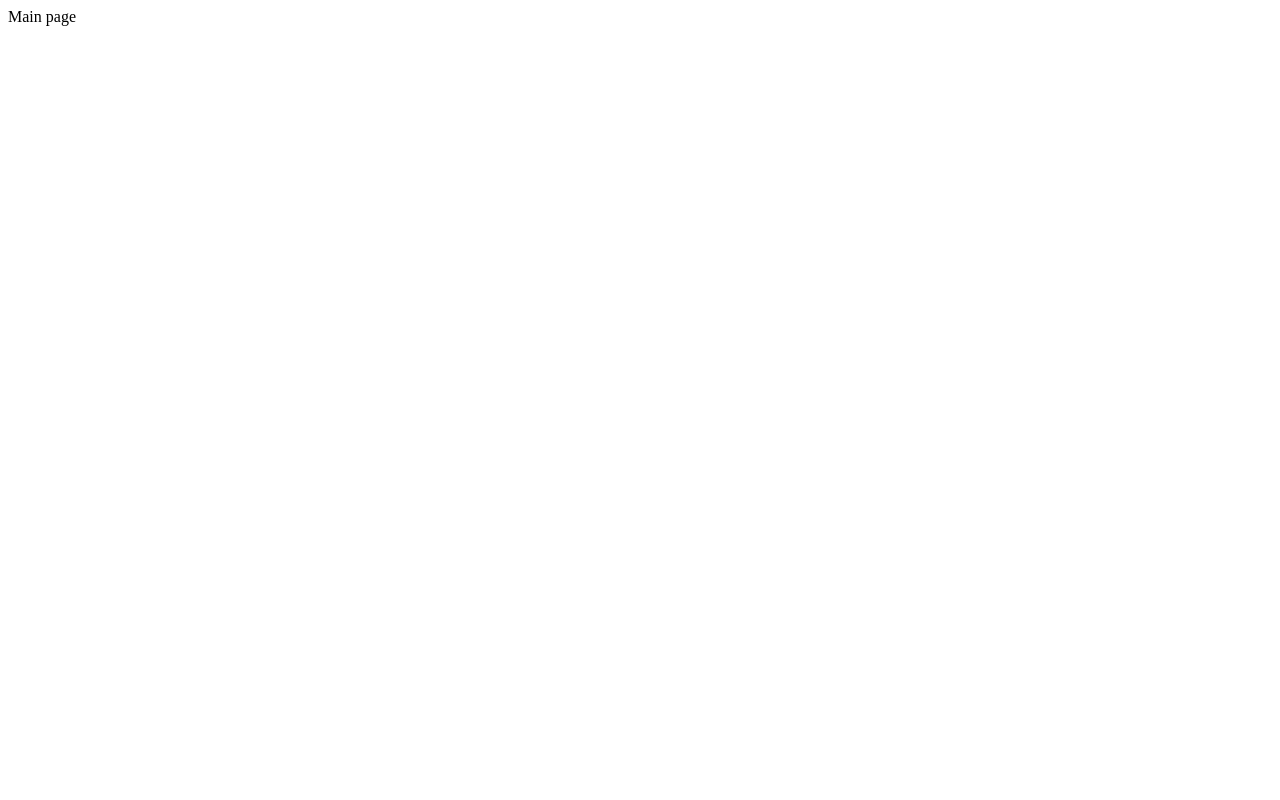
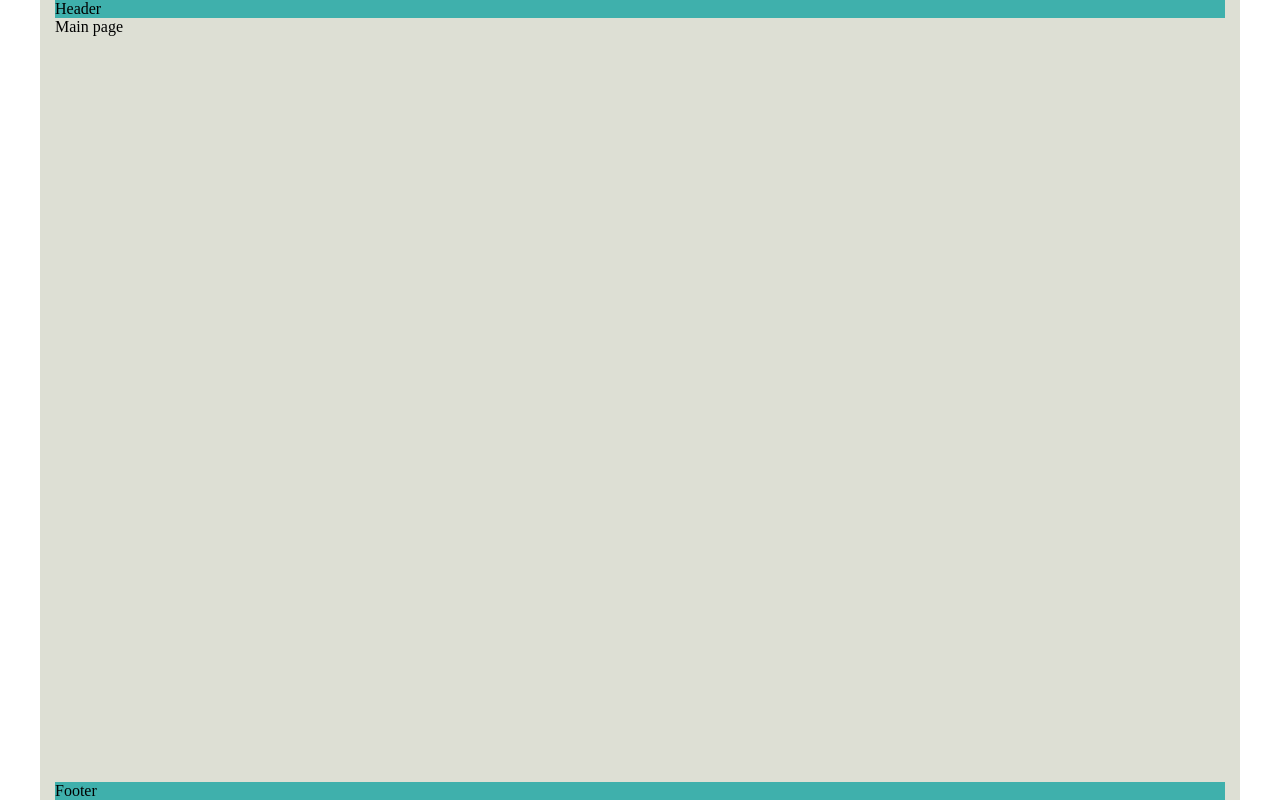
Before and after one commit to DenisPepper/multilayer-layout, a React (Create React App) app: page / in a window 1280 px wide. Built offline with nearby package versions, Linux system fonts and the light colour scheme.

Commit message:
added basic css

```diff
--- a/src/components/app-layout/app-layout.tsx
+++ b/src/components/app-layout/app-layout.tsx
@@ -1,9 +1,16 @@
-import {Outlet} from 'react-router-dom';
+import { Outlet } from 'react-router-dom';
+import { Footer } from '../footer/footer';
+import { Header } from '../header/header';
+import { Main } from '../main/main';
 
 export const AppLayout = () => {
-    return(
-        <div>
-            <Outlet />
-        </div>
-    );
-}
+  return (
+    <>
+      <Header />
+      <Main>
+        <Outlet />
+      </Main>
+      <Footer />
+    </>
+  );
+};
--- /dev/null
+++ b/src/components/footer/footer.module.css
@@ -0,0 +1,4 @@
+.footer {
+    grid-row-start: footer;
+    background-color: var(--color-turquoise);
+}
--- /dev/null
+++ b/src/components/footer/footer.tsx
@@ -0,0 +1,9 @@
+import css from './footer.module.css';
+
+export const Footer = () => {
+    return(
+        <footer className={css.footer}>
+            Footer
+        </footer>
+    );
+};
--- /dev/null
+++ b/src/components/header/header.module.css
@@ -0,0 +1,4 @@
+.header {
+    grid-row-start: header;
+    background-color: var(--color-turquoise);
+}
--- /dev/null
+++ b/src/components/header/header.tsx
@@ -0,0 +1,9 @@
+import css from './header.module.css';
+
+export const Header = () => {
+    return(
+        <header className={css.header}>
+            Header
+        </header>
+    );
+};
--- /dev/null
+++ b/src/components/main/main.module.css
@@ -0,0 +1,3 @@
+.main {
+    grid-row-start: main;
+}
--- /dev/null
+++ b/src/components/main/main.tsx
@@ -0,0 +1,15 @@
+import css from './main.module.css';
+
+interface MainProps {
+    children: React.ReactNode
+}
+
+export const Main = (props: MainProps) => {
+    const {children} = props;
+
+    return(
+        <main className={css.main}>
+            {children}
+        </main>
+    );
+}
--- a/src/index.css
+++ b/src/index.css
@@ -1,5 +1,30 @@
+:root {
+  --color-gray: #dddfd4;
+  --color-yellow: #fae596;
+  --color-turquoise: #3fb0ac;
+  --color-dark-blue: #173e43;
+
+}
+
 *,
 *::after,
 *::before {
   box-sizing: border-box;
+  margin: 0;
+  padding: 0;
 }
+
+body {
+  height: 100vh;
+
+}
+
+#root {
+  width: 1200px;
+  height: 100vh;
+  margin: 0 auto;
+  padding: 0 15px;
+  display: grid;
+  grid-template-rows: [header] auto [main] 1fr [footer] auto;
+  background-color: var(--color-gray);
+}
```
Also changed, not shown: public/index.html (+0 -10 lines).
